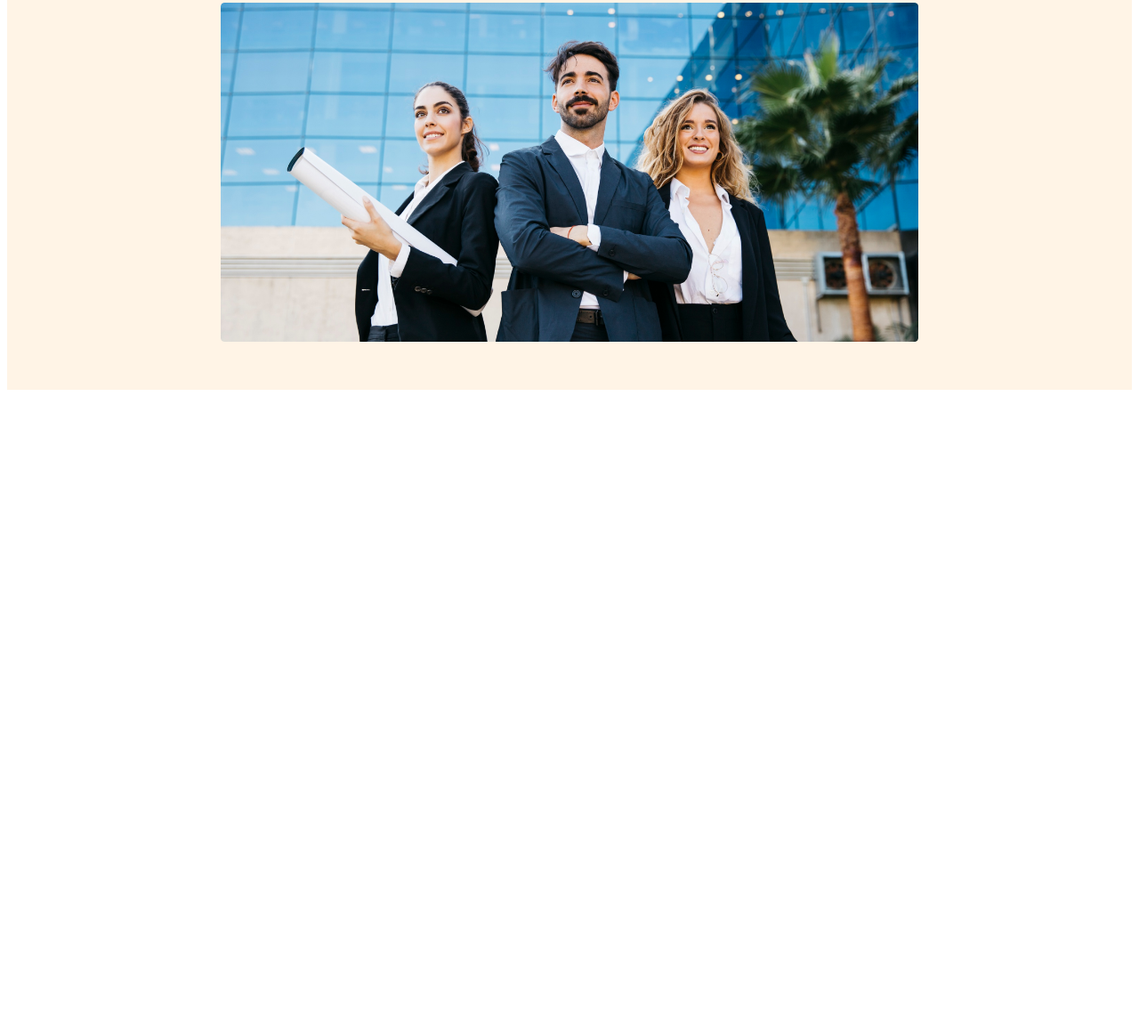
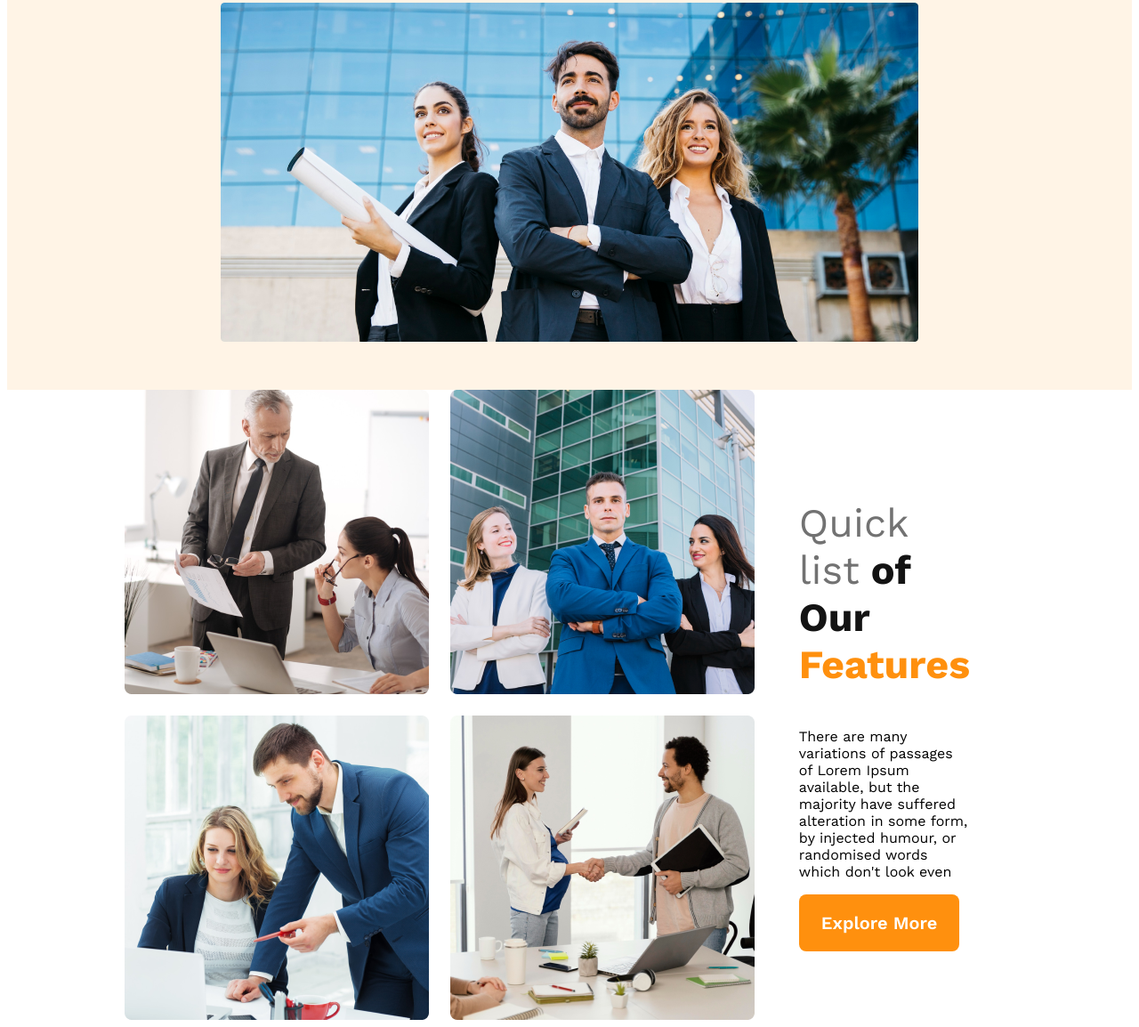
Before and after one commit to Nazmus3428/g3-architect-website, a plain HTML site: page index.html in a window 1280 px wide. Shown: the part 573-1727 px from the top of the page at 89% size. Before the commit the page ends 1019 px from the top, so only its background shows below. Drawn offline with nearby package versions, Linux system fonts and the light colour scheme.

Commit message:
Team section work push kora hoise

```diff
--- a/index.html
+++ b/index.html
@@ -14,7 +14,7 @@
 </head>
 
 <body>
-
+    <!-- Header start -->
     <header>
 
         <nav>
@@ -41,19 +41,43 @@
 
             <img src="images/banner.png" alt="">
         </div>
+    </header>
+    <!-- Header end -->
 
+    <!-- main start -->
+    <main>
+        <!-- Team Features section -->
 
-        <main>
+        <section class="team-container">
+            <div class="team-img-container">
+                <img src="images/team1.png" alt="">
+                <img src="images/team2.png" alt="">
+                <img src="images/team3.png" alt="">
+                <img src="images/team4.png" alt="">
+            </div>
 
+            <div class="team-content">
+                <h3 class="team-title"><span class="quick-list">Quick list</span> <span class="of-our">of Our</span>
+                    <span class="features">Features</span>
+                </h3>
+                <p class="team-description">
+                    There are many variations of passages of Lorem Ipsum available, but the majority
+                    have
+                    suffered alteration in some form, by injected humour, or randomised words which don't look even
+                </p>
+                <button class="btn-primary">Explore More</button>
+            </div>
 
-        </main>
+        </section>
+
+    </main>
 
 
 
-        <footer>
+    <footer>
 
 
-        </footer>
+    </footer>
 
 
 
--- a/styles/architect.css
+++ b/styles/architect.css
@@ -75,7 +75,45 @@ cursor:pointer;
     width: 100%;
 }
 
+/* Main styles section works start from here */
 
+main{
+  max-width: 1440px;
+  margin:0 301px ;
+}
+/* Teams styles */
+.team-container{
+  display: flex;
+  justify-content: center;
+  align-items: center;
+}
+
+.team-img-container{
+  display: grid;
+  grid-template-columns: repeat(2,1fr);
+  gap: 1.5rem;
+}
+
+.team-content{
+
+  padding-right:50px ;
+  padding-left: 50px;
+}
+.team-title{
+  font-size: 2.8rem;
+}
+.quick-list{
+  color: #727272;
+  font-weight: 500;
+}
+.of-our{
+  color: #131313;
+  font-weight: 700;
+}
+.features{
+  color: #FF900E;
+  font-weight: 700;
+}
 
 
 
```
